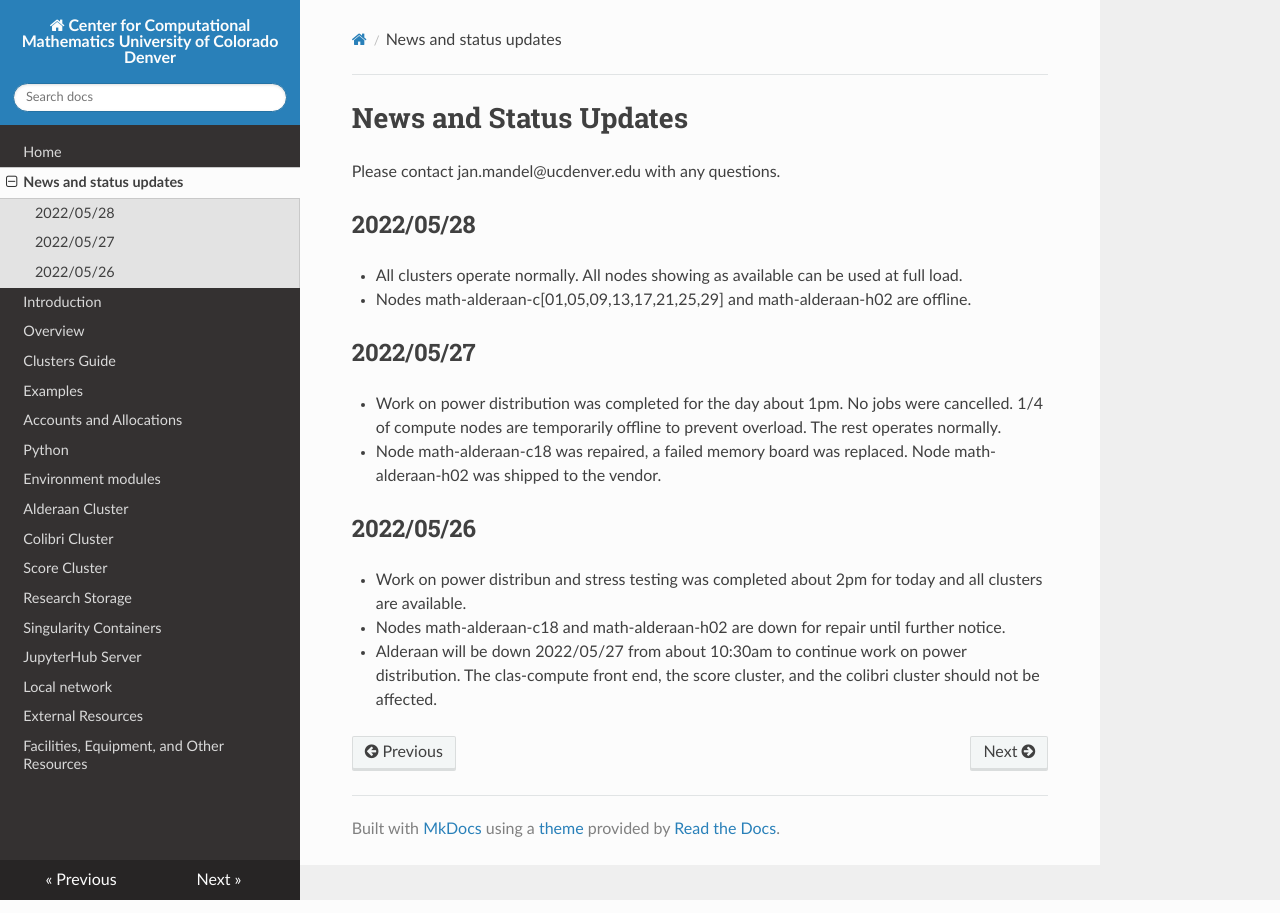
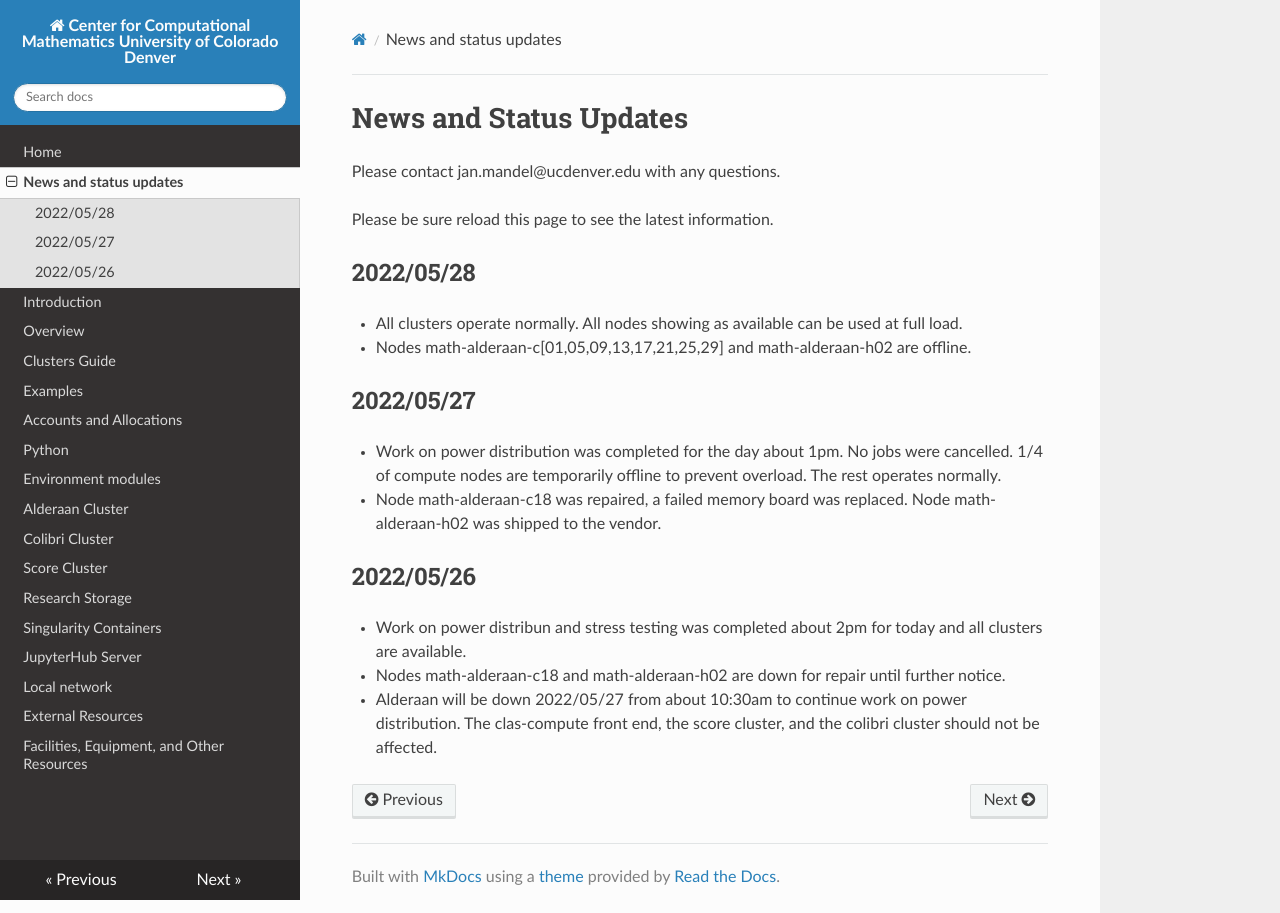
Before and after one commit to ccmucdenver/ccm-docs, an MkDocs documentation site: the page built from docs/updates.md, in a window 1280 px wide. Built offline with MkDocs 1.6.1, drawn with Linux system fonts in a browser that asks for light colours; nearby versions of some CDN libraries.

Commit message:
Update updates.md

```diff
--- a/docs/updates.md
+++ b/docs/updates.md
@@ -1,6 +1,8 @@
 # News and Status Updates
 
 Please contact jan.mandel@ucdenver.edu with any questions.
+
+Please be sure reload this page to see the latest information.
 
 ## 2022/05/28
 
```
